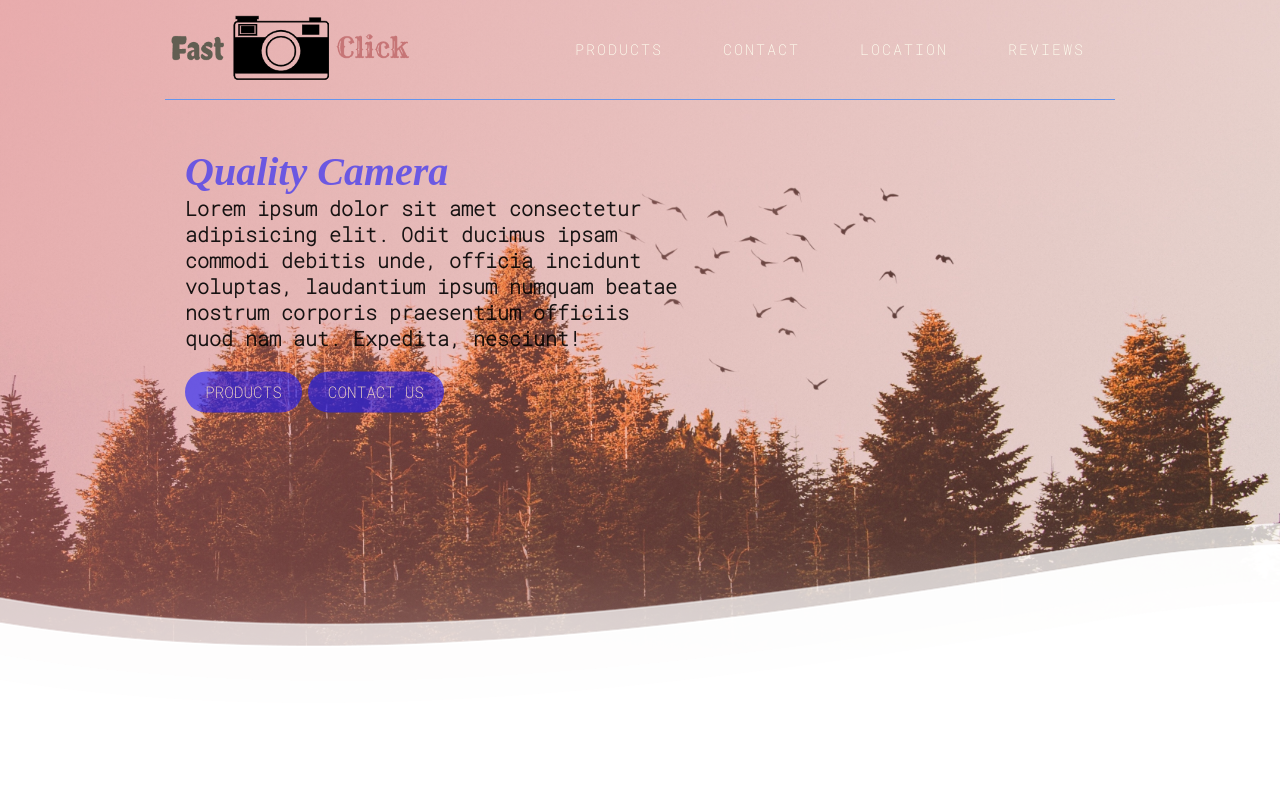
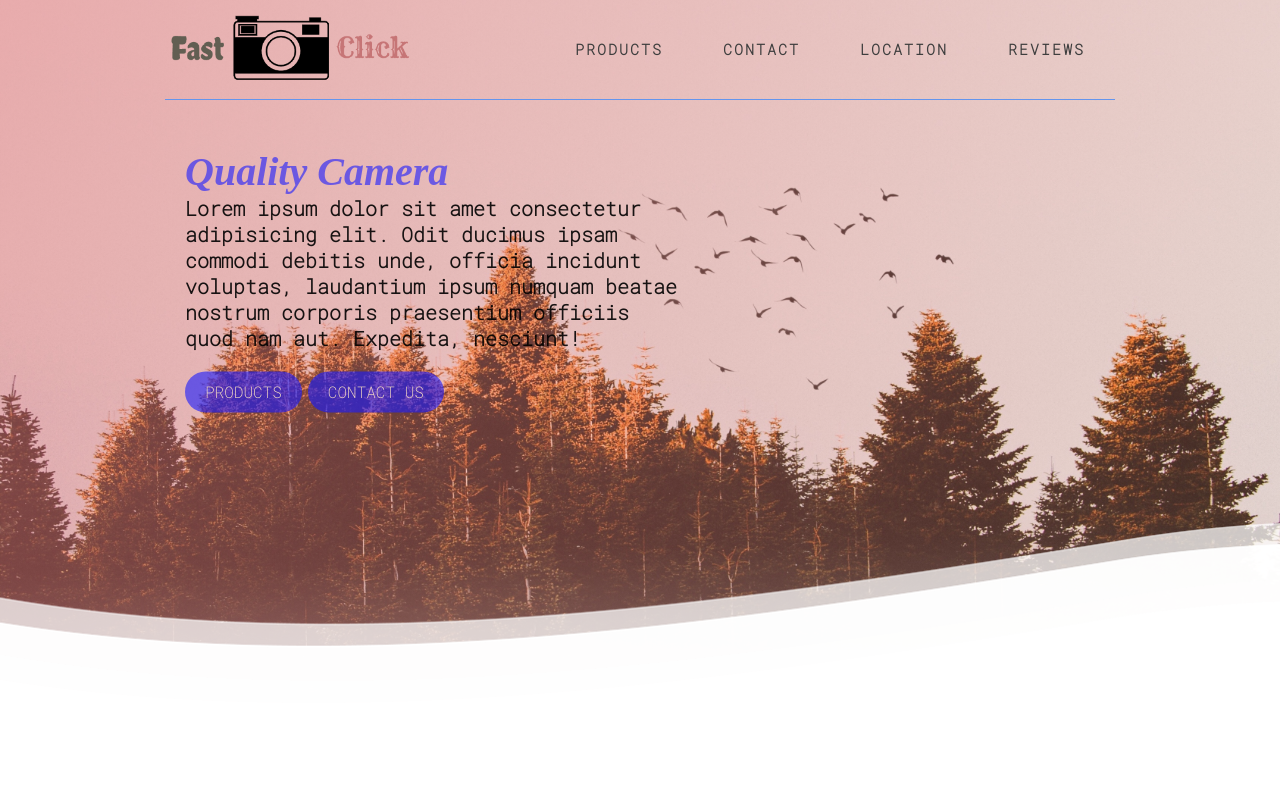
Before and after one commit to Zamza584/website-sample-camera-shop, a website: page public/index.html in a window 1280 px wide. Shown: the top 800 px of the page. Drawn offline with nearby package versions, Linux system fonts and the light colour scheme; a web font is replaced by a local one.

Commit message:
camera page update

```diff
--- a/package.json
+++ b/package.json
@@ -4,6 +4,7 @@
     "node": "^19.8.1"
   },
   "scripts": {
+    "dev": "node server.js",
     "start": "node server.js"
   },
   "name": "website-sample-camera-shop",
--- a/public/css/styles.css
+++ b/public/css/styles.css
@@ -95,9 +95,11 @@ nav {
   margin: 2rem 0;
   position: relative;
 }
+
 .menu-option > a {
   font-size: 2.5rem;
-  color: ivory;
+  color: #3e3e3e;
+  font-weight: bold;
 }
 
 .active {
@@ -292,9 +294,15 @@ footer {
   header {
     height: 8rem;
   }
+
+  .menu-icons {
+    display: none;
+  }
+
   .logo-container {
     width: 25rem;
   }
+
   .menu-list {
     height: initial;
     position: initial;
@@ -305,9 +313,6 @@ footer {
     flex-direction: row;
     transition: initial;
   }
-  .menu-icons {
-    display: none;
-  }
 
   .menu-option > a {
     padding: 1rem 2rem;
@@ -316,14 +321,15 @@ footer {
     letter-spacing: 0.2rem;
     border-radius: 2rem;
     font-size: 1.5rem;
-    transition: background 1s ease-out, color 1s ease-out;
+    transition: background 0.5s ease-out;
   }
 
   .menu-option > a:hover {
-    background: rgba(98, 62, 255, 0.493);
+    background: var(--h1-color);
     border-radius: 2rem;
     color: black;
   }
+
   .sub-menu-options {
     top: 2.2em;
     position: absolute;
@@ -335,6 +341,7 @@ footer {
     display: none;
     width: 80%;
   }
+
   .sub-menu-options li {
     padding: 1rem;
   }
@@ -348,6 +355,7 @@ footer {
     grid-template-columns: repeat(2, minmax(25rem, 1fr));
   }
 }
+
 @media screen and (min-width: 950px) {
   .introduction {
     height: 90vh;
```
Also changed, not shown: 1 other file.
